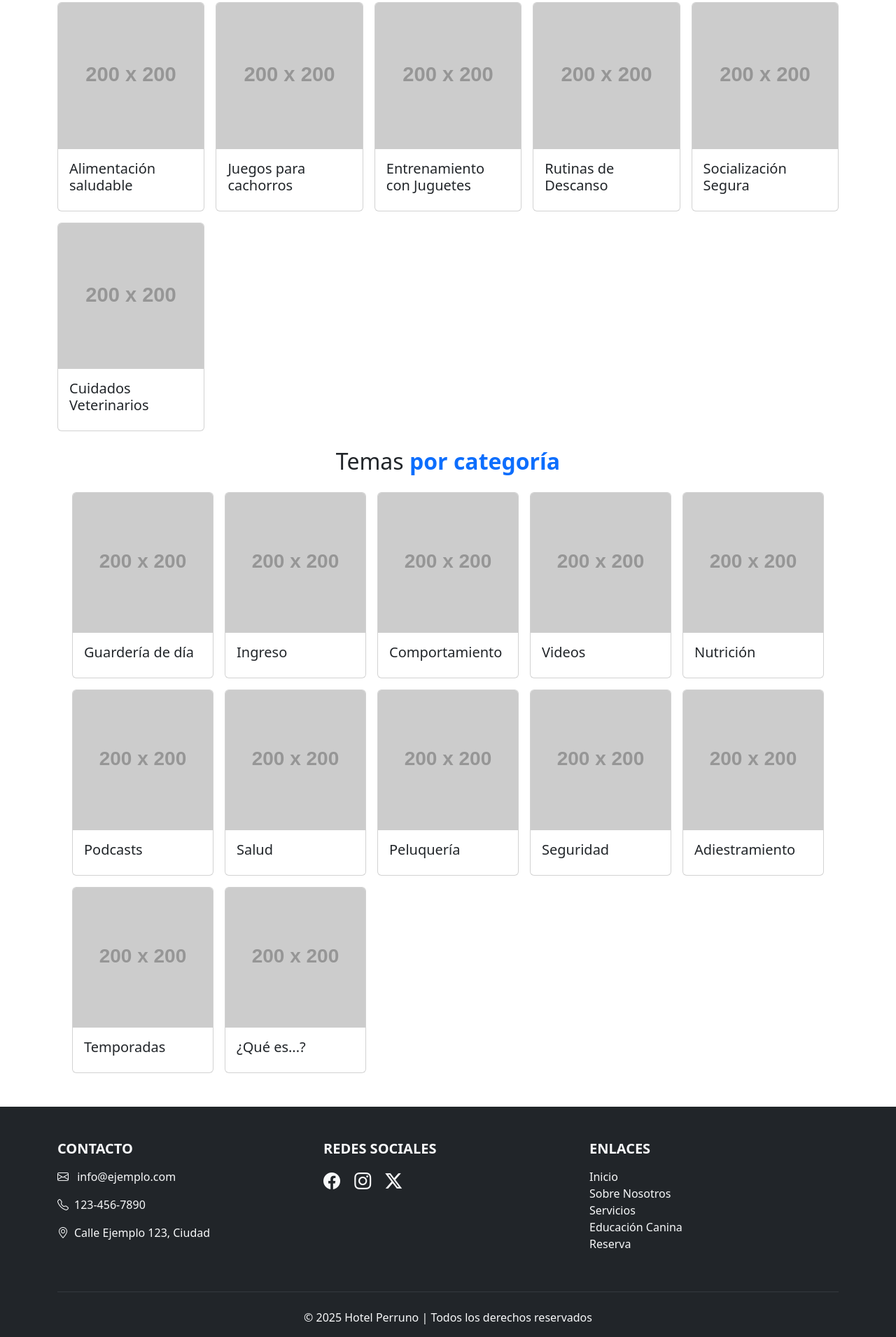
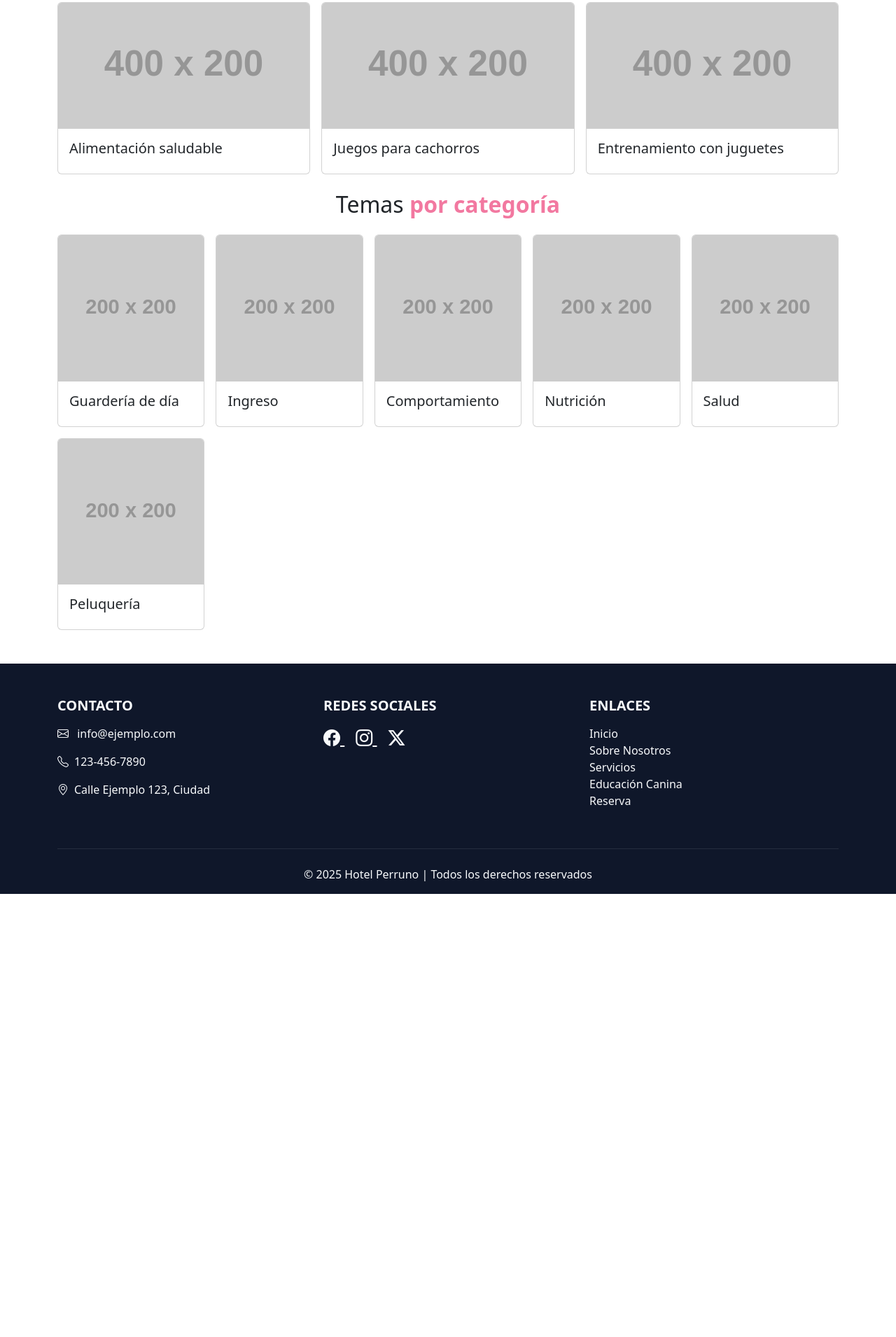
Before and after one commit to w-alt-m/coder-desarrollo-web, a plain HTML site: page pages/educacion-canina.html in a window 1280 px wide. Shown: the part 573-2483 px from the top of the page at 70% size. After the commit the page ends 1850 px from the top, so only its background shows below. Drawn offline with nearby package versions, Linux system fonts and the light colour scheme; placeholder pictures from the web are drawn by us; a web font is replaced by a local one.

Commit message:
rollback Reserve and DogEducation color schemas

```diff
--- a/pages/educacion-canina.html
+++ b/pages/educacion-canina.html
@@ -3,7 +3,7 @@
   <head>
     <meta charset="UTF-8" />
     <meta name="viewport" content="width=device-width, initial-scale=1.0" />
-    <title>Document</title>
+    <title>Educación Canina - Hotel Perruno</title>
     <!-- BOOTSTRAP -->
     <link
       href="https://cdn.jsdelivr.net/npm/bootstrap@5.3.8/dist/css/bootstrap.min.css"
@@ -28,15 +28,15 @@
   </head>
   <body class="education">
     <!-- HEADER -->
-    <header class="hero hero--dogtraining bg-dark text-white text-center">
+    <header class="hero hero--dogtraining hero--background text-center">
       <!-- NAVBAR -->
       <nav
-        class="navbar navbar-expand-md navbar-light bg-info sticky-top p-0 fs-5 fw-bold"
+        class="navbar navbar-expand-md navbar-light hero__navbar sticky-top p-0 fs-5 fw-bold"
       >
         <div class="container">
-          <a class="navbar-brand" href="../index.html"
-            ><img src="../assets/logo.svg" alt="Logo del Hotel Canino"
-          /></a>
+          <a class="navbar-brand" href="../index.html">
+            <img src="../assets/logo.svg" alt="Logo del Hotel Canino" />
+          </a>
           <button
             class="navbar-toggler"
             type="button"
@@ -59,7 +59,9 @@
                 <a class="nav-link" href="./servicios.html">Servicios</a>
               </li>
               <li class="nav-item">
-                <a class="nav-link active" href="#">Educación Canina</a>
+                <a class="nav-link nav-link--active" href="#"
+                  >Educación Canina</a
+                >
               </li>
               <li class="nav-item">
                 <a class="nav-link" href="./reserva.html">Hacé tu reserva</a>
@@ -75,61 +77,43 @@
           <p class="hero__subtitle lead fw-bold">
             Cuidamos a tu mejor amigo como si fuera nuestro
           </p>
-          <a
-            href="./reserva.html"
-            class="hero__btn btn btn-primary btn-lg fw-semibold text-light"
-            >Hacé tu reserva</a
-          >
+          <a href="./reserva.html" class="hero__cta btn btn-lg fw-semibold">
+            Hacé tu reserva
+          </a>
         </div>
       </div>
     </header>
+
     <!-- CONTENT -->
     <main class="container mt-3">
-      <!-- SECTION 2 -->
+      <!-- FEATURED -->
       <h2 class="text-center my-4">
-        Temas <span class="text-primary fw-bold">destacados</span>
+        Temas <span class="education__highlight fw-bold">destacados</span>
       </h2>
       <section class="featured-topics">
         <div class="card">
-          <img class="card-img-top" src="https://placehold.co/200x200" alt="" />
+          <img class="card-img-top" src="https://placehold.co/400x200" alt="" />
           <div class="card-body">
             <h5 class="card-title">Alimentación saludable</h5>
           </div>
         </div>
         <div class="card">
-          <img class="card-img-top" src="https://placehold.co/200x200" alt="" />
+          <img class="card-img-top" src="https://placehold.co/400x200" alt="" />
           <div class="card-body">
             <h5 class="card-title">Juegos para cachorros</h5>
           </div>
         </div>
         <div class="card">
-          <img class="card-img-top" src="https://placehold.co/200x200" alt="" />
+          <img class="card-img-top" src="https://placehold.co/400x200" alt="" />
           <div class="card-body">
-            <h5 class="card-title">Entrenamiento con Juguetes</h5>
-          </div>
-        </div>
-        <div class="card">
-          <img class="card-img-top" src="https://placehold.co/200x200" alt="" />
-          <div class="card-body">
-            <h5 class="card-title">Rutinas de Descanso</h5>
-          </div>
-        </div>
-        <div class="card">
-          <img class="card-img-top" src="https://placehold.co/200x200" alt="" />
-          <div class="card-body">
-            <h5 class="card-title">Socialización Segura</h5>
-          </div>
-        </div>
-        <div class="card">
-          <img class="card-img-top" src="https://placehold.co/200x200" alt="" />
-          <div class="card-body">
-            <h5 class="card-title">Cuidados Veterinarios</h5>
+            <h5 class="card-title">Entrenamiento con juguetes</h5>
           </div>
         </div>
       </section>
-      <!-- SECTION 3 -->
+
+      <!-- CATEGORY -->
       <h2 class="text-center my-4">
-        Temas <span class="text-primary fw-bold">por categoría</span>
+        Temas <span class="education__highlight fw-bold">por categoría</span>
       </h2>
       <section class="category-topics">
         <div class="card">
@@ -153,19 +137,7 @@
         <div class="card">
           <img class="card-img-top" src="https://placehold.co/200x200" alt="" />
           <div class="card-body">
-            <h5 class="card-title">Videos</h5>
-          </div>
-        </div>
-        <div class="card">
-          <img class="card-img-top" src="https://placehold.co/200x200" alt="" />
-          <div class="card-body">
             <h5 class="card-title">Nutrición</h5>
-          </div>
-        </div>
-        <div class="card">
-          <img class="card-img-top" src="https://placehold.co/200x200" alt="" />
-          <div class="card-body">
-            <h5 class="card-title">Podcasts</h5>
           </div>
         </div>
         <div class="card">
@@ -180,103 +152,64 @@
             <h5 class="card-title">Peluquería</h5>
           </div>
         </div>
-        <div class="card">
-          <img class="card-img-top" src="https://placehold.co/200x200" alt="" />
-          <div class="card-body">
-            <h5 class="card-title">Seguridad</h5>
-          </div>
-        </div>
-        <div class="card">
-          <img class="card-img-top" src="https://placehold.co/200x200" alt="" />
-          <div class="card-body">
-            <h5 class="card-title">Adiestramiento</h5>
-          </div>
-        </div>
-        <div class="card">
-          <img class="card-img-top" src="https://placehold.co/200x200" alt="" />
-          <div class="card-body">
-            <h5 class="card-title">Temporadas</h5>
-          </div>
-        </div>
-        <div class="card">
-          <img class="card-img-top" src="https://placehold.co/200x200" alt="" />
-          <div class="card-body">
-            <h5 class="card-title">¿Qué es...?</h5>
-          </div>
-        </div>
       </section>
     </main>
+
     <!-- FOOTER -->
-    <footer class="bg-dark text-light pt-5 pb-3 mt-5">
+    <footer class="footer pt-5 pb-3 mt-5">
       <div class="container text-md-left">
         <div class="row">
-          <!-- CONTACT INFO -->
           <div class="col-md-4 mb-4">
-            <h5 class="text-uppercase fw-bold mb-3">Contacto</h5>
+            <h5 class="footer__title text-uppercase fw-bold mb-3">Contacto</h5>
             <p><i class="bi bi-envelope me-2"></i> info@ejemplo.com</p>
             <p><i class="bi bi-telephone me-2"></i>123-456-7890</p>
             <p><i class="bi bi-geo-alt me-2"></i>Calle Ejemplo 123, Ciudad</p>
           </div>
-          <!-- SOCIAL MEDIA -->
           <div class="col-md-4 mb-4">
-            <h5 class="text-uppercase fw-bold mb-3">Redes Sociales</h5>
-            <a href="https://www.facebook.com" class="text-light me-3 fs-4"
-              ><i class="bi bi-facebook"></i
-            ></a>
-            <a href="https://www.instagram.com" class="text-light me-3 fs-4"
-              ><i class="bi bi-instagram"></i
-            ></a>
-            <a href="https://www.x.com" class="text-light fs-4"
-              ><i class="bi bi-twitter-x"></i
-            ></a>
+            <h5 class="footer__title text-uppercase fw-bold mb-3">
+              Redes Sociales
+            </h5>
+            <a href="https://www.facebook.com" class="footer__social me-3 fs-4">
+              <i class="bi bi-facebook"></i>
+            </a>
+            <a
+              href="https://www.instagram.com"
+              class="footer__social me-3 fs-4"
+            >
+              <i class="bi bi-instagram"></i>
+            </a>
+            <a href="https://www.x.com" class="footer__social fs-4">
+              <i class="bi bi-twitter-x"></i>
+            </a>
           </div>
-          <!-- QUICK LINKS -->
           <div class="col-md-4 mb-4">
-            <h5 class="text-uppercase fw-bold mb-3">Enlaces</h5>
+            <h5 class="footer__title text-uppercase fw-bold mb-3">Enlaces</h5>
             <ul class="list-unstyled">
+              <li><a href="../index.html" class="footer__link">Inicio</a></li>
               <li>
-                <a href="../index.html" class="text-light text-decoration-none"
-                  >Inicio</a
-                >
-              </li>
-              <li>
-                <a
-                  href="./sobre-nosotros.html"
-                  class="text-light text-decoration-none"
+                <a href="./sobre-nosotros.html" class="footer__link"
                   >Sobre Nosotros</a
                 >
               </li>
               <li>
-                <a
-                  href="./servicios.html"
-                  class="text-light text-decoration-none"
-                  >Servicios</a
-                >
+                <a href="./servicios.html" class="footer__link">Servicios</a>
               </li>
-              <li>
-                <a href="#" class="text-light text-decoration-none"
-                  >Educación Canina</a
-                >
-              </li>
-              <li>
-                <a href="./reserva.html" class="text-light text-decoration-none"
-                  >Reserva</a
-                >
-              </li>
+              <li><a href="#" class="footer__link">Educación Canina</a></li>
+              <li><a href="./reserva.html" class="footer__link">Reserva</a></li>
             </ul>
           </div>
         </div>
-        <hr class="mb-4 text-secondary" />
-        <!-- COPYRIGHT -->
+        <hr class="footer__divider mb-4" />
         <div class="row">
           <div class="col text-center">
-            <p class="mb-0">
+            <p class="footer__copy mb-0">
               &copy; 2025 Hotel Perruno | Todos los derechos reservados
             </p>
           </div>
         </div>
       </div>
     </footer>
+
     <!-- BOOTSTRAP JAVASCRIPT -->
     <script
       src="https://cdn.jsdelivr.net/npm/bootstrap@5.3.8/dist/js/bootstrap.bundle.min.js"
--- a/styles/styles.css
+++ b/styles/styles.css
@@ -221,14 +221,32 @@ body {
 }
 
 /* DOG EDUCATION */
-.featured-topics,
+.education__highlight {
+  color: #f278a0;
+}
+
+.featured-topics {
+  display: grid;
+  grid-template-columns: repeat(3, 1fr);
+  gap: 1rem;
+}
+
+.featured-topics .card img {
+  width: 100%;
+  height: auto;
+  object-fit: cover;
+}
+
 .category-topics {
   display: grid;
-  grid-template-columns: repeat(auto-fit, minmax(200px, auto));
-  grid-template-rows: auto;
-  justify-content: center;
-  align-items: center;
+  grid-template-columns: repeat(auto-fit, minmax(200px, 1fr));
   gap: 1rem;
+}
+
+.category-topics .card img {
+  width: 100%;
+  height: auto;
+  object-fit: cover;
 }
 
 /* ABOUT PAGE */
@@ -249,3 +267,9 @@ body {
 .service__icon-highlight {
   color: #f278a0;
 }
+
+/* RESERVE PAGE */
+.booking-form__card {
+  background-color: #fffae0;
+  color: #0f172a;
+}
```
Also changed, not shown: pages/reserva.html (+43 -50 lines).
